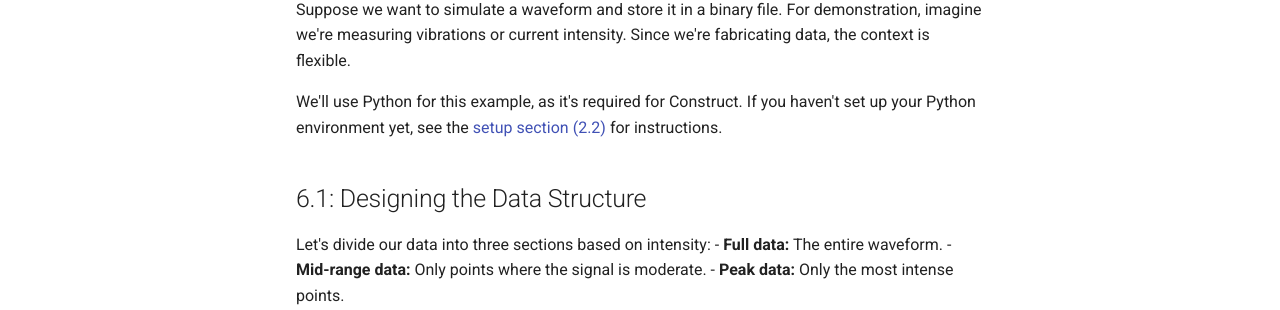
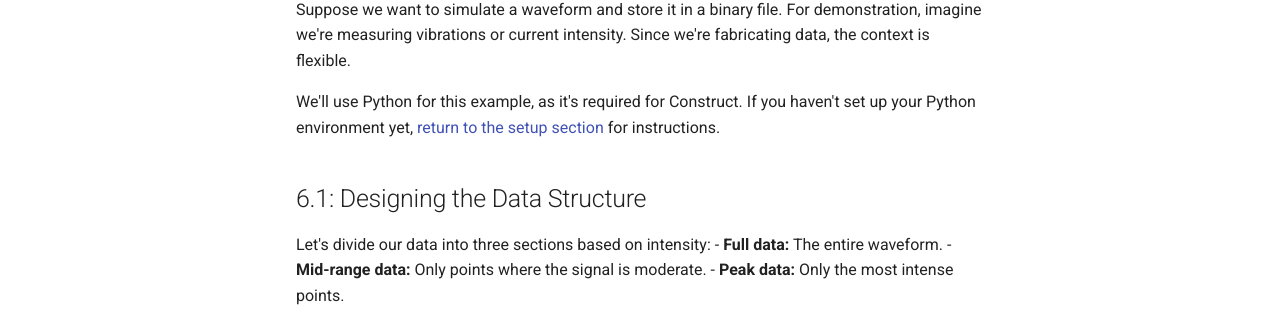
Before and after one commit to det-lab/lessons-data-format, an MkDocs documentation site: the page built from docs/05_creating_example_data.md, in a window 1280 px wide and 900 px high. Shown: the part 421-731 px from the top of the window. Built offline with MkDocs 1.6.1 and Material for MkDocs 9.7.7, drawn with Linux system fonts in a browser that asks for light colours.

Commit message:
Fixed broken links

```diff
--- a/docs/05_creating_example_data.md
+++ b/docs/05_creating_example_data.md
@@ -7,7 +7,7 @@ Now that you understand the basics of file formats and parsing tools, let's put
 
 Suppose we want to simulate a waveform and store it in a binary file. For demonstration, imagine we're measuring vibrations or current intensity. Since we're fabricating data, the context is flexible.
 
-We'll use Python for this example, as it's required for Construct. If you haven't set up your Python environment yet, see the [setup section (2.2)](02_setup.md) for instructions.
+We'll use Python for this example, as it's required for Construct. If you haven't set up your Python environment yet, [return to the setup section](01_setup.md) for instructions.
 
 ## 6.1: Designing the Data Structure
 
```
Also changed, not shown: docs/06_kaitai_next_steps.md (+3 -3 lines), docs/09_appendix.md (+1 -1 lines).
